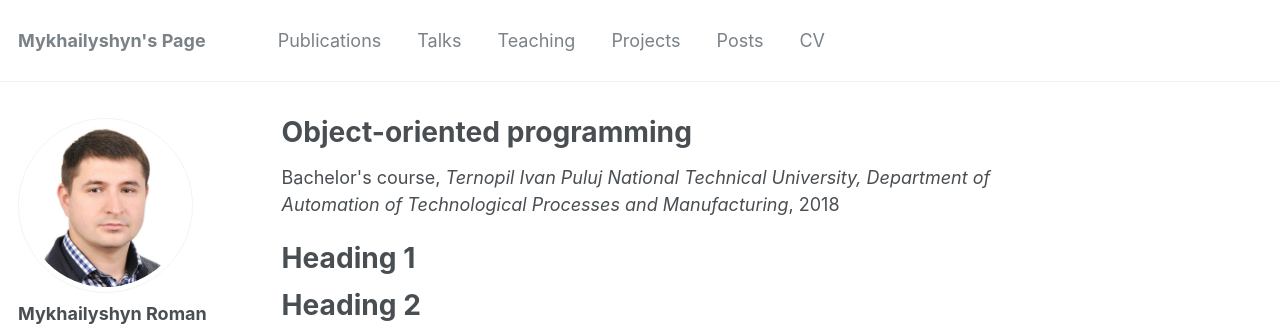
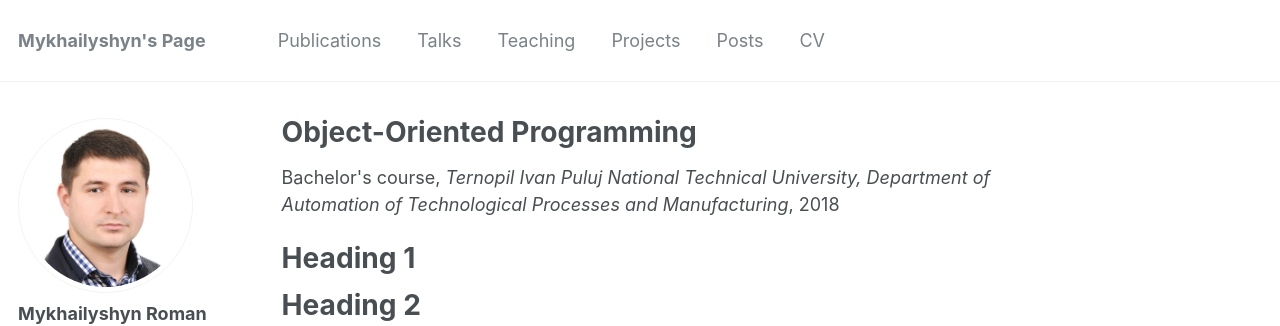
Before and after one commit to RomanMykhailyshyn/RomanMykhailyshyn.github.io, a Jekyll site: the page built from _teaching/2018-Object-oriented programming.md, in a window 1280 px wide. Shown: the top 326 px of the page. Built offline with Jekyll 4.4.1, drawn with Linux system fonts in a browser that asks for light colours; some web fonts are replaced; part of the change alters nothing that is shown.

```diff
--- a/_teaching/2018-Object-oriented programming.md
+++ b/_teaching/2018-Object-oriented programming.md
@@ -1,8 +1,8 @@
 ---
-title: "Object-oriented programming"
+title: "Object-Oriented Programming"
 collection: teaching
 type: "Bachelor's course"
-permalink: /teaching/2014-spring-teaching-1
+permalink: /teaching/2018-Object-Oriented Programming
 venue: "Ternopil Ivan Puluj National Technical University, Department of Automation of Technological Processes and Manufacturing"
 date: 2018-01-01
 location: "Ternopil, Ukraine"
```
